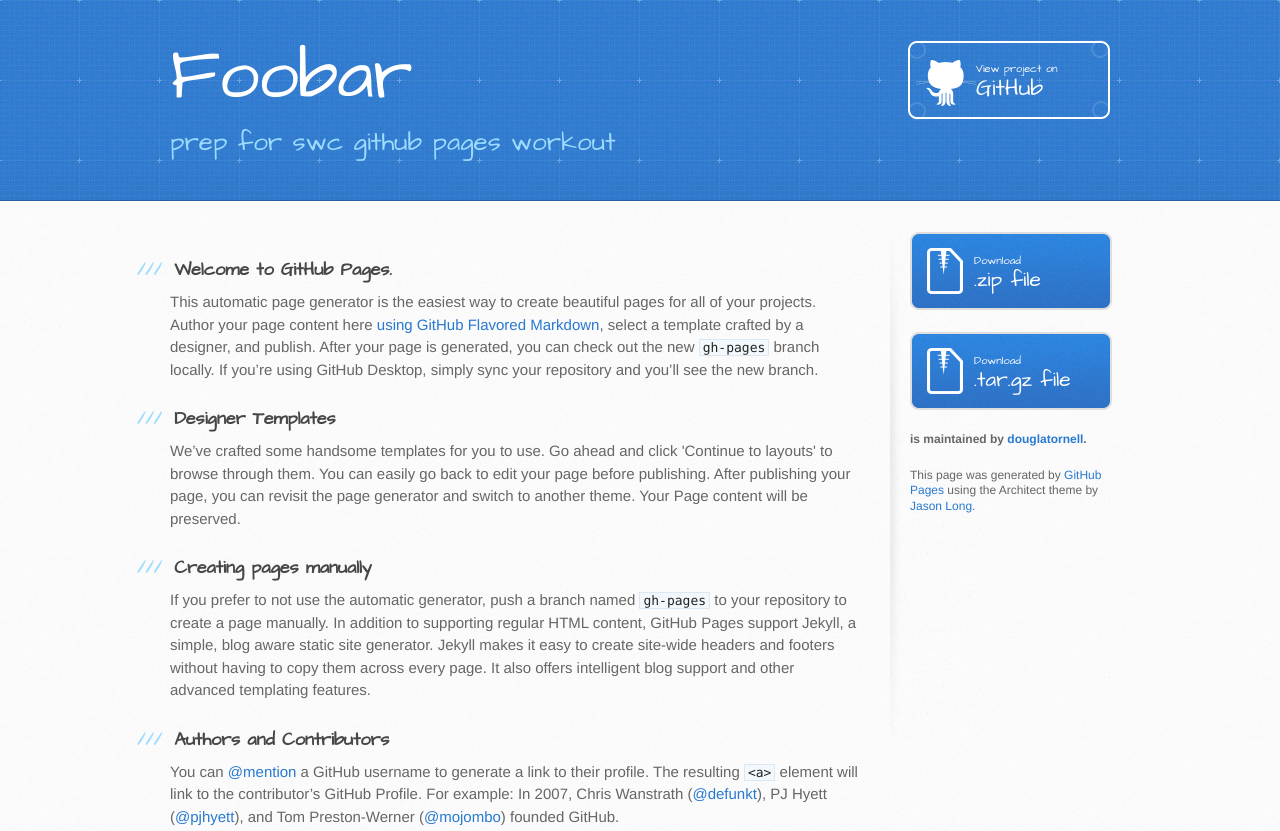
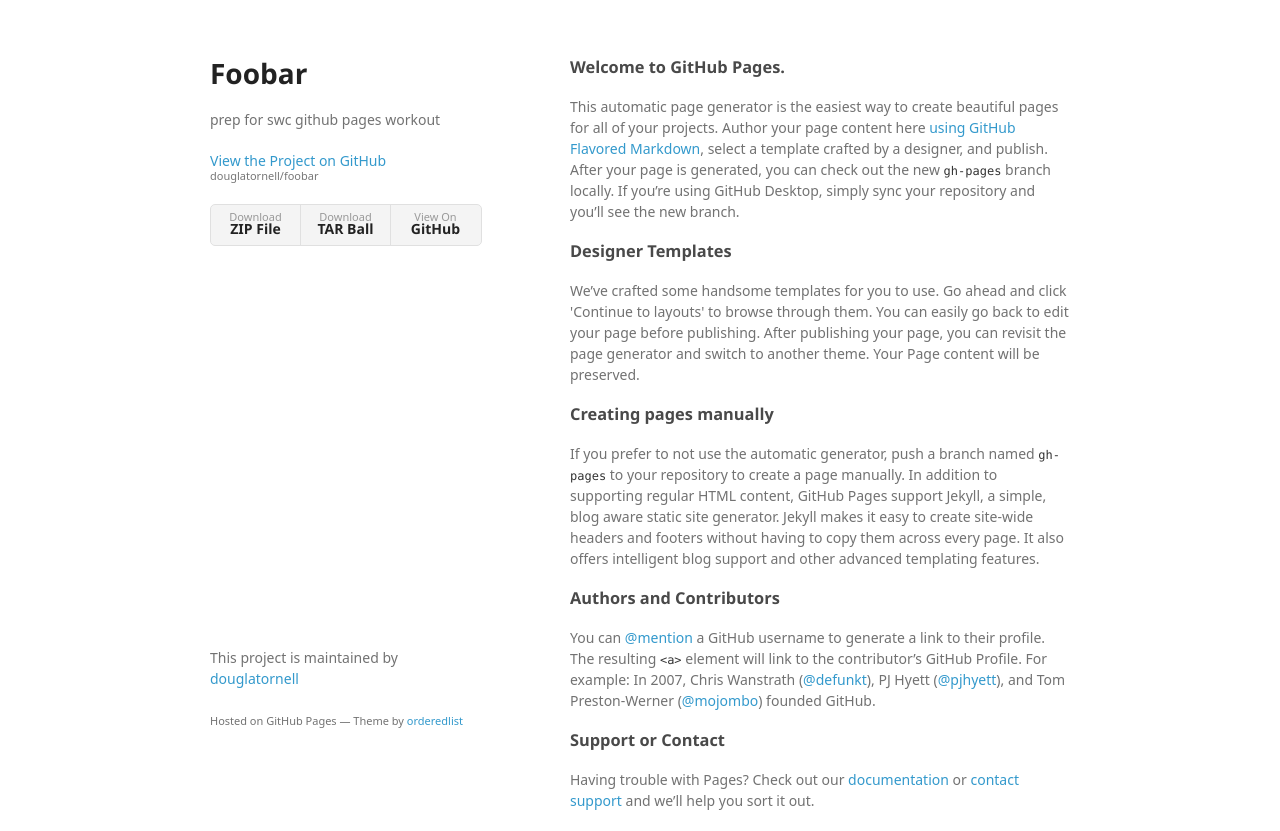
Before and after one commit to douglatornell/foobar, a plain HTML site: page index.html in a window 1280 px wide. Shown: the top 831 px of the page. Drawn offline with Linux system fonts and the light colour scheme; a web font is replaced by a local one.

Commit message:
Create gh-pages branch via GitHub

```diff
--- a/index.html
+++ b/index.html
@@ -1,34 +1,34 @@
-<!DOCTYPE html>
+<!doctype html>
 <html>
   <head>
-    <meta charset='utf-8'>
+    <meta charset="utf-8">
     <meta http-equiv="X-UA-Compatible" content="chrome=1">
-    <meta name="viewport" content="width=device-width, initial-scale=1, maximum-scale=1">
-    <link href='https://fonts.googleapis.com/css?family=Architects+Daughter' rel='stylesheet' type='text/css'>
-    <link rel="stylesheet" type="text/css" href="stylesheets/stylesheet.css" media="screen">
-    <link rel="stylesheet" type="text/css" href="stylesheets/github-light.css" media="screen">
-    <link rel="stylesheet" type="text/css" href="stylesheets/print.css" media="print">
+    <title>Foobar by douglatornell</title>
 
+    <link rel="stylesheet" href="stylesheets/styles.css">
+    <link rel="stylesheet" href="stylesheets/github-light.css">
+    <meta name="viewport" content="width=device-width">
     <!--[if lt IE 9]>
     <script src="//html5shiv.googlecode.com/svn/trunk/html5.js"></script>
     <![endif]-->
+  </head>
+  <body>
+    <div class="wrapper">
+      <header>
+        <h1>Foobar</h1>
+        <p>prep for swc github pages workout</p>
 
-    <title>Foobar by douglatornell</title>
-  </head>
+        <p class="view"><a href="https://github.com/douglatornell/foobar">View the Project on GitHub <small>douglatornell/foobar</small></a></p>
 
-  <body>
-    <header>
-      <div class="inner">
-        <h1>Foobar</h1>
-        <h2>prep for swc github pages workout</h2>
-        <a href="https://github.com/douglatornell/foobar" class="button"><small>View project on</small> GitHub</a>
-      </div>
-    </header>
 
-    <div id="content-wrapper">
-      <div class="inner clearfix">
-        <section id="main-content">
-          <h3>
+        <ul>
+          <li><a href="https://github.com/douglatornell/foobar/zipball/master">Download <strong>ZIP File</strong></a></li>
+          <li><a href="https://github.com/douglatornell/foobar/tarball/master">Download <strong>TAR Ball</strong></a></li>
+          <li><a href="https://github.com/douglatornell/foobar">View On <strong>GitHub</strong></a></li>
+        </ul>
+      </header>
+      <section>
+        <h3>
 <a id="welcome-to-github-pages" class="anchor" href="#welcome-to-github-pages" aria-hidden="true"><span aria-hidden="true" class="octicon octicon-link"></span></a>Welcome to GitHub Pages.</h3>
 
 <p>This automatic page generator is the easiest way to create beautiful pages for all of your projects. Author your page content here <a href="https://guides.github.com/features/mastering-markdown/">using GitHub Flavored Markdown</a>, select a template crafted by a designer, and publish. After your page is generated, you can check out the new <code>gh-pages</code> branch locally. If you’re using GitHub Desktop, simply sync your repository and you’ll see the new branch.</p>
@@ -52,25 +52,13 @@
 <a id="support-or-contact" class="anchor" href="#support-or-contact" aria-hidden="true"><span aria-hidden="true" class="octicon octicon-link"></span></a>Support or Contact</h3>
 
 <p>Having trouble with Pages? Check out our <a href="https://help.github.com/pages">documentation</a> or <a href="https://github.com/contact">contact support</a> and we’ll help you sort it out.</p>
-        </section>
-
-        <aside id="sidebar">
-          <a href="https://github.com/douglatornell/foobar/zipball/master" class="button">
-            <small>Download</small>
-            .zip file
-          </a>
-          <a href="https://github.com/douglatornell/foobar/tarball/master" class="button">
-            <small>Download</small>
-            .tar.gz file
-          </a>
-
-          <p class="repo-owner"><a href="https://github.com/douglatornell/foobar"></a> is maintained by <a href="https://github.com/douglatornell">douglatornell</a>.</p>
-
-          <p>This page was generated by <a href="https://pages.github.com">GitHub Pages</a> using the Architect theme by <a href="https://twitter.com/jasonlong">Jason Long</a>.</p>
-        </aside>
-      </div>
+      </section>
+      <footer>
+        <p>This project is maintained by <a href="https://github.com/douglatornell">douglatornell</a></p>
+        <p><small>Hosted on GitHub Pages &mdash; Theme by <a href="https://github.com/orderedlist">orderedlist</a></small></p>
+      </footer>
     </div>
-
+    <script src="javascripts/scale.fix.js"></script>
 
   </body>
 </html>
--- /dev/null
+++ b/javascripts/scale.fix.js
@@ -0,0 +1,17 @@
+var metas = document.getElementsByTagName('meta');
+var i;
+if (navigator.userAgent.match(/iPhone/i)) {
+  for (i=0; i<metas.length; i++) {
+    if (metas[i].name == "viewport") {
+      metas[i].content = "width=device-width, minimum-scale=1.0, maximum-scale=1.0";
+    }
+  }
+  document.addEventListener("gesturestart", gestureStart, false);
+}
+function gestureStart() {
+  for (i=0; i<metas.length; i++) {
+    if (metas[i].name == "viewport") {
+      metas[i].content = "width=device-width, minimum-scale=0.25, maximum-scale=1.6";
+    }
+  }
+}
--- /dev/null
+++ b/stylesheets/styles.css
@@ -0,0 +1,324 @@
+@font-face {
+  font-family: 'Noto Sans';
+  font-weight: 400;
+  font-style: normal;
+  src: url('../fonts/Noto-Sans-regular/Noto-Sans-regular.eot');
+  src: url('../fonts/Noto-Sans-regular/Noto-Sans-regular.eot?#iefix') format('embedded-opentype'),
+       local('Noto Sans'),
+       local('Noto-Sans-regular'),
+       url('../fonts/Noto-Sans-regular/Noto-Sans-regular.woff2') format('woff2'),
+       url('../fonts/Noto-Sans-regular/Noto-Sans-regular.woff') format('woff'),
+       url('../fonts/Noto-Sans-regular/Noto-Sans-regular.ttf') format('truetype'),
+       url('../fonts/Noto-Sans-regular/Noto-Sans-regular.svg#NotoSans') format('svg');
+}
+
+@font-face {
+  font-family: 'Noto Sans';
+  font-weight: 700;
+  font-style: normal;
+  src: url('../fonts/Noto-Sans-700/Noto-Sans-700.eot');
+  src: url('../fonts/Noto-Sans-700/Noto-Sans-700.eot?#iefix') format('embedded-opentype'),
+       local('Noto Sans Bold'),
+       local('Noto-Sans-700'),
+       url('../fonts/Noto-Sans-700/Noto-Sans-700.woff2') format('woff2'),
+       url('../fonts/Noto-Sans-700/Noto-Sans-700.woff') format('woff'),
+       url('../fonts/Noto-Sans-700/Noto-Sans-700.ttf') format('truetype'),
+       url('../fonts/Noto-Sans-700/Noto-Sans-700.svg#NotoSans') format('svg');
+}
+
+@font-face {
+  font-family: 'Noto Sans';
+  font-weight: 400;
+  font-style: italic;
+  src: url('../fonts/Noto-Sans-italic/Noto-Sans-italic.eot');
+  src: url('../fonts/Noto-Sans-italic/Noto-Sans-italic.eot?#iefix') format('embedded-opentype'),
+       local('Noto Sans Italic'),
+       local('Noto-Sans-italic'),
+       url('../fonts/Noto-Sans-italic/Noto-Sans-italic.woff2') format('woff2'),
+       url('../fonts/Noto-Sans-italic/Noto-Sans-italic.woff') format('woff'),
+       url('../fonts/Noto-Sans-italic/Noto-Sans-italic.ttf') format('truetype'),
+       url('../fonts/Noto-Sans-italic/Noto-Sans-italic.svg#NotoSans') format('svg');
+}
+
+@font-face {
+  font-family: 'Noto Sans';
+  font-weight: 700;
+  font-style: italic;
+  src: url('../fonts/Noto-Sans-700italic/Noto-Sans-700italic.eot');
+  src: url('../fonts/Noto-Sans-700italic/Noto-Sans-700italic.eot?#iefix') format('embedded-opentype'),
+       local('Noto Sans Bold Italic'),
+       local('Noto-Sans-700italic'),
+       url('../fonts/Noto-Sans-700italic/Noto-Sans-700italic.woff2') format('woff2'),
+       url('../fonts/Noto-Sans-700italic/Noto-Sans-700italic.woff') format('woff'),
+       url('../fonts/Noto-Sans-700italic/Noto-Sans-700italic.ttf') format('truetype'),
+       url('../fonts/Noto-Sans-700italic/Noto-Sans-700italic.svg#NotoSans') format('svg');
+}
+
+body {
+  background-color: #fff;
+  padding:50px;
+  font: 14px/1.5 "Noto Sans", "Helvetica Neue", Helvetica, Arial, sans-serif;
+  color:#727272;
+  font-weight:400;
+}
+
+h1, h2, h3, h4, h5, h6 {
+  color:#222;
+  margin:0 0 20px;
+}
+
+p, ul, ol, table, pre, dl {
+  margin:0 0 20px;
+}
+
+h1, h2, h3 {
+  line-height:1.1;
+}
+
+h1 {
+  font-size:28px;
+}
+
+h2 {
+  color:#393939;
+}
+
+h3, h4, h5, h6 {
+  color:#494949;
+}
+
+a {
+  color:#39c;
+  text-decoration:none;
+}
+
+a:hover {
+  color:#069;
+}
+
+a small {
+  font-size:11px;
+  color:#777;
+  margin-top:-0.3em;
+  display:block;
+}
+
+a:hover small {
+  color:#777;
+}
+
+.wrapper {
+  width:860px;
+  margin:0 auto;
+}
+
+blockquote {
+  border-left:1px solid #e5e5e5;
+  margin:0;
+  padding:0 0 0 20px;
+  font-style:italic;
+}
+
+code, pre {
+  font-family:Monaco, Bitstream Vera Sans Mono, Lucida Console, Terminal, Consolas, Liberation Mono, DejaVu Sans Mono, Courier New, monospace;
+  color:#333;
+  font-size:12px;
+}
+
+pre {
+  padding:8px 15px;
+  background: #f8f8f8;
+  border-radius:5px;
+  border:1px solid #e5e5e5;
+  overflow-x: auto;
+}
+
+table {
+  width:100%;
+  border-collapse:collapse;
+}
+
+th, td {
+  text-align:left;
+  padding:5px 10px;
+  border-bottom:1px solid #e5e5e5;
+}
+
+dt {
+  color:#444;
+  font-weight:700;
+}
+
+th {
+  color:#444;
+}
+
+img {
+  max-width:100%;
+}
+
+header {
+  width:270px;
+  float:left;
+  position:fixed;
+  -webkit-font-smoothing:subpixel-antialiased;
+}
+
+header ul {
+  list-style:none;
+  height:40px;
+  padding:0;
+  background: #f4f4f4;
+  border-radius:5px;
+  border:1px solid #e0e0e0;
+  width:270px;
+}
+
+header li {
+  width:89px;
+  float:left;
+  border-right:1px solid #e0e0e0;
+  height:40px;
+}
+
+header li:first-child a {
+  border-radius:5px 0 0 5px;
+}
+
+header li:last-child a {
+  border-radius:0 5px 5px 0;
+}
+
+header ul a {
+  line-height:1;
+  font-size:11px;
+  color:#999;
+  display:block;
+  text-align:center;
+  padding-top:6px;
+  height:34px;
+}
+
+header ul a:hover {
+  color:#999;
+}
+
+header ul a:active {
+  background-color:#f0f0f0;
+}
+
+strong {
+  color:#222;
+  font-weight:700;
+}
+
+header ul li + li + li {
+  border-right:none;
+  width:89px;
+}
+
+header ul a strong {
+  font-size:14px;
+  display:block;
+  color:#222;
+}
+
+section {
+  width:500px;
+  float:right;
+  padding-bottom:50px;
+}
+
+small {
+  font-size:11px;
+}
+
+hr {
+  border:0;
+  background:#e5e5e5;
+  height:1px;
+  margin:0 0 20px;
+}
+
+footer {
+  width:270px;
+  float:left;
+  position:fixed;
+  bottom:50px;
+  -webkit-font-smoothing:subpixel-antialiased;
+}
+
+@media print, screen and (max-width: 960px) {
+
+  div.wrapper {
+    width:auto;
+    margin:0;
+  }
+
+  header, section, footer {
+    float:none;
+    position:static;
+    width:auto;
+  }
+
+  header {
+    padding-right:320px;
+  }
+
+  section {
+    border:1px solid #e5e5e5;
+    border-width:1px 0;
+    padding:20px 0;
+    margin:0 0 20px;
+  }
+
+  header a small {
+    display:inline;
+  }
+
+  header ul {
+    position:absolute;
+    right:50px;
+    top:52px;
+  }
+}
+
+@media print, screen and (max-width: 720px) {
+  body {
+    word-wrap:break-word;
+  }
+
+  header {
+    padding:0;
+  }
+
+  header ul, header p.view {
+    position:static;
+  }
+
+  pre, code {
+    word-wrap:normal;
+  }
+}
+
+@media print, screen and (max-width: 480px) {
+  body {
+    padding:15px;
+  }
+
+  header ul {
+    width:99%;
+  }
+
+  header li, header ul li + li + li {
+    width:33%;
+  }
+}
+
+@media print {
+  body {
+    padding:0.4in;
+    font-size:12pt;
+    color:#444;
+  }
+}
```
